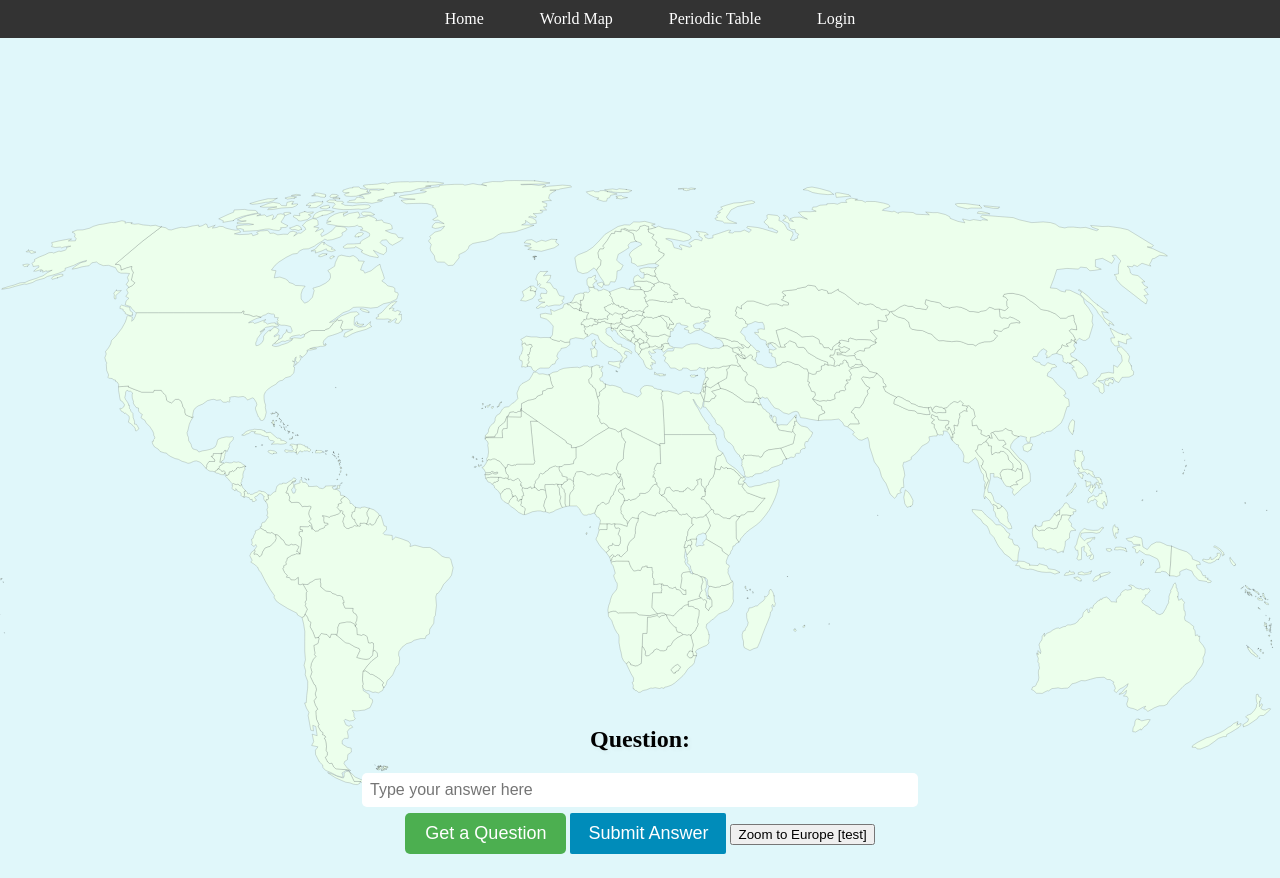
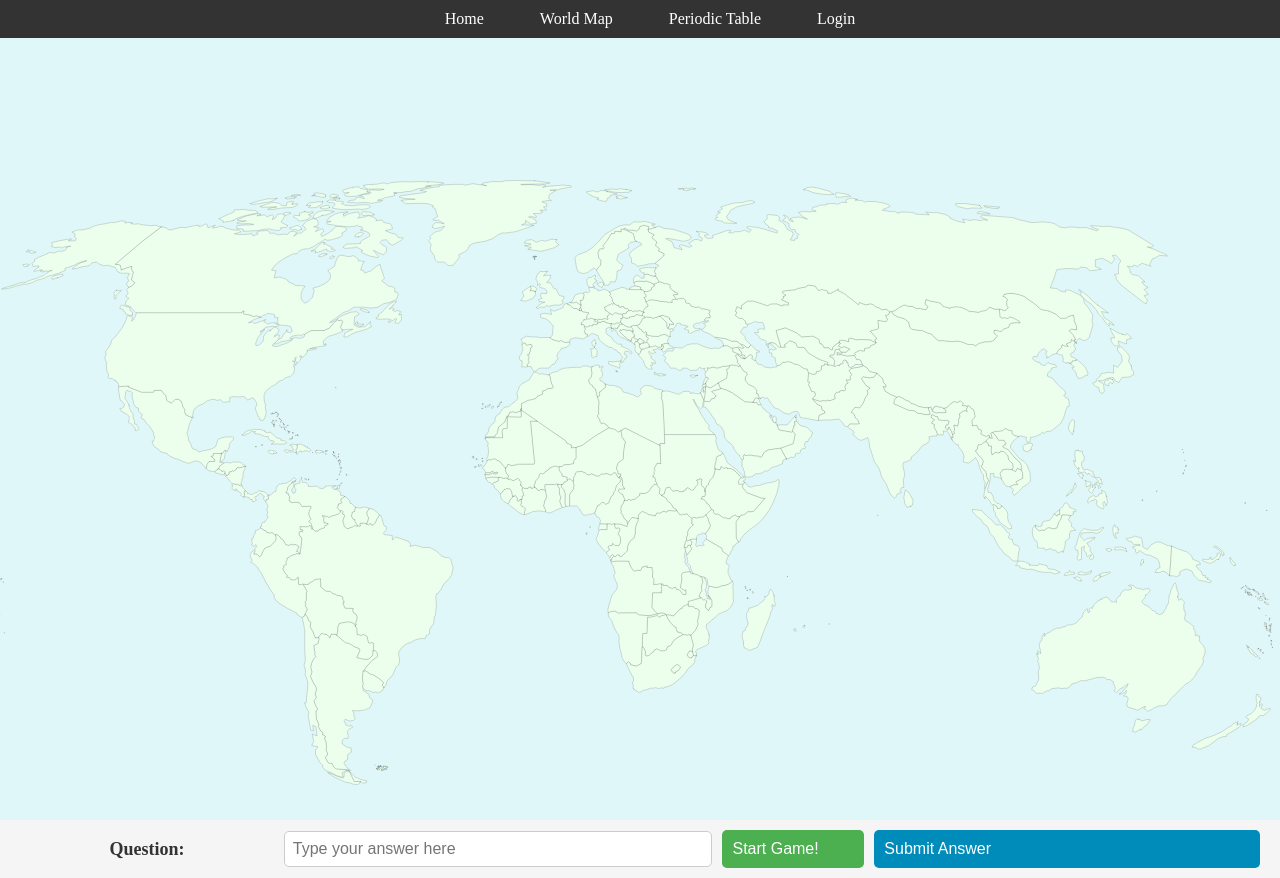
Before and after one commit to Ishi01/CITS5505Group41Project, a Flask app: page /world in a window 1280 px wide. Run offline with Flask 3, Linux system fonts and the light colour scheme.

Commit message:
Preparing Game

```diff
--- a/app/__init__.py
+++ b/app/__init__.py
@@ -27,5 +27,7 @@ def create_app():
 
     from app.routes import main
     app.register_blueprint(main)
+    from app.worldmap import worldmap
+    app.register_blueprint(worldmap)
 
     return app
--- a/app/routes.py
+++ b/app/routes.py
@@ -76,15 +76,6 @@ def periodic_table():
         svg_content = file.read()
     return render_template('periodic_table.html', svg_content=svg_content)
 
-@main.route('/world')
-# @login_required
-def world():
-    svg_path = os.path.join(current_app.root_path, 'static', 'world.svg')
-    with open(svg_path, 'r') as file:
-        svg_content = file.read()
-    return render_template('world.html', svg_content=svg_content)
-
-
 @main.route('/login', methods=['GET', 'POST'])
 def login():
     if current_user.is_authenticated:
--- a/app/static/css/world.css
+++ b/app/static/css/world.css
@@ -12,96 +12,117 @@ svg * {
   display: none;
 }
 
-
-.container {
-  position: fixed;
-  bottom: 0px;
-  /* Adjust based on the height of tabsContainer */
-  left: 50%;
-  transform: translateX(-50%);
-  text-align: center;
-  padding: 2px;
-  background-color: rgba(0, 0, 0, 0.00);
-  border-radius: 4px 4px 0 0;
-  width: 80%;
-  max-width: 600px;
-  z-index: 1001;
-  /* Ensure it remains visible above #tabsContainer */
-}
-
-.container {
-  pointer-events: none;
-}
-
-.input-container * {
-  pointer-events: auto;
-}
-
-.container .input-container button.clickable-child {
-  pointer-events: auto;
-}
-
-#getQAcountries {
-  padding: 10px 20px;
-  font-size: 18px;
-  background-color: #4CAF50;
-  color: white;
-  border: none;
-  border-radius: 5px;
-  cursor: pointer;
-  margin-bottom: 20px;
-}
-
-#question {
-  font-size: 24px;
-  font-weight: bold;
-  color: rgb(0, 0, 0);
-  margin-bottom: 20px;
-  text-shadow: 2px 2px 4px rgba(0, 0, 0, 0.05);
-  justify-content: center;
-  align-items: center;
-  display: flex;
-}
-
-#answerInput {
-  padding: 8px;
-  font-size: 16px;
-  width: 90%;
-  border: none;
-  border-radius: 5px;
-  margin-bottom: 6px;
-  pointer-events: all;
-}
-
-#submitAnswerButton {
-  padding: 10px 18px;
-  font-size: 18px;
-  background-color: #008CBA;
-  color: white;
-  border: none;
-  border-radius: 2px;
-  margin-bottom: 0px;
-  cursor: pointer;
-}
-
-#modeSwitchButton {
-  padding: 10px 18px;
-  font-size: 18px;
-  background-color: #ba5a00;
-  color: white;
-  border: none;
-  border-radius: 2px;
-  margin-bottom: 0px;
-  cursor: pointer;
-}
-
 #feedback {
   font-size: 18px;
   color: rgb(0, 0, 0);
   margin-top: 0px;
   margin-bottom: 2px;
   text-shadow: 2px 2px 4px rgba(0, 0, 0, 0.05);
+  z-index: 1001;
+  display: flex;
+  align-items: center;
+  position: fixed;
+  justify-content: center;
+  pointer-events: none;
+  bottom: 60px;
+  left: 0;
+  width: 100%;
 }
+
+#tabsContainer {
+  position: fixed;
+  bottom: 60px; /* Adjust the value based on the height of the input container */
+  left: 0;
+  width: 100%;
+  background-color: rgba(255, 255, 255, 0);
+  padding: 10px;
+  display: flex;
+  flex-wrap: wrap;
+  justify-content: center;
+  z-index: 1000;
+  pointer-events: none;
+}
+
+.container {
+  display: flex;
+  align-items: center;
+  position: fixed;
+  bottom: 0;
+  left: 0;
+  right: 0;
+  padding: 10px;
+  background-color: #f5f5f5;
+  z-index: 999;
+  pointer-events: none;
+  /* Ensure it remains visible above #tabsContainer */
+}
+
+.container button.clickable-child {
+  display: flex;
+  align-items: center;
+  pointer-events: auto;
+}
+
+.button-container {
+  display: flex;
+  width: 100%;
+}
+
+#startGame,
+#submitAnswerButton,
+#pass {
+  padding: 10px;
+  font-size: 16px;
+  border: none;
+  border-radius: 5px;
+  cursor: pointer;
+}
+
+#startGame {
+  flex: 1;
+  background-color: #4CAF50;
+  color: white;
+  margin-right: 10px;
+}
+
+#question {
+  flex: 2;
+  font-size: 18px;
+  font-weight: bold;
+  color: #333;
+  margin: 0;
+  text-align: center;
+}
+
+#answerInput {
+  flex: 3;
+  padding: 8px;
+  font-size: 16px;
+  border: 1px solid #ccc;
+  border-radius: 5px;
+  margin-right: 10px;
+}
+
+.button-container {
+  flex: 4;
+  display: flex;
+}
+
+#submitAnswerButton {
+  flex: 3;
+  background-color: #008CBA;
+  color: white;
+  margin-right: 10px;
+}
+
+#pass {
+  flex: 1;
+  background-color: #e7e7e7;
+  color: black;
+}
+
+
+
 
 html,
 body {
@@ -143,20 +164,6 @@ svg {
 
 svg:active {
   cursor: grabbing;
-}
-
-#tabsContainer {
-  position: fixed;
-  bottom: 0;
-  left: 0;
-  width: 100%;
-  background-color: rgba(255, 255, 255, 0);
-  padding: 10px;
-  display: flex;
-  flex-wrap: wrap;
-  justify-content: center;
-  z-index: 1000;
-  pointer-events: none;
 }
 
 
--- a/app/static/js/world.js
+++ b/app/static/js/world.js
@@ -3,6 +3,7 @@ $(document).ready(function () {
     var selectedPaths = []; // Array to store the currently selected paths
     var currentMode = 0; // Default mode
     var selectOnly = [];
+    let lastTouchTime = 0; // to store the time of the last touch
 
     attachInputHandlers();
 
@@ -16,7 +17,7 @@ $(document).ready(function () {
             event.preventDefault();
             let now = new Date().getTime();
             let timeSinceLastTouch = now - lastTouchTime;
-            if (timeSinceLastTouch < 500 && timeSinceLastTouch > 0) {
+            if (timeSinceLastTouch < 300 && timeSinceLastTouch > 0) {
                 // Trigger double click if it's a quick successive touch
                 $('#submitAnswerButton').trigger('click');
             } else {
@@ -30,8 +31,6 @@ $(document).ready(function () {
             }
             lastTouchTime = now;
         }
-
-        let lastTouchTime = 0; // to store the time of the last touch
 
         if (currentMode === 0) {
             $('#answerInput').on('input', function () {
@@ -122,6 +121,13 @@ $(document).ready(function () {
     function selectPathMode0(path) {
         let pathClass = '#svg-container svg path.' + $(path).attr('class');
         let className = $(path).attr('class'); // Get the class attribute of the clicked path
+        if (selectedPaths[0] == pathClass) {
+            selectedPaths = [];
+            resetSVGStyles(this);
+            className = className.replace(/_/g, ' '); // Replace all underscores with spaces
+            $('#answerInput').val(className);
+            updateSelectedCountriesDisplay(className);
+        } else {
             if (selectOnly.includes(className) || selectOnly.length == 0) {
                 selectedPaths = [pathClass]; // Reset and select new path
                 if (className) {
@@ -130,6 +136,7 @@ $(document).ready(function () {
                     updateSelectedCountriesDisplay(className);
                 }
                 resetSVGStyles(this);
+            }
         }
     }
 
@@ -149,31 +156,45 @@ $(document).ready(function () {
     }
 
     function updateSelectedCountriesDisplay(country) {
-        if (!$('#tab-' + country.replace(/\s+/g, '-')).length) { // Check if the tab does not already exist
+        var countryId = 'tab-' + country.replace(/\s+/g, '-');
+        if (!$('#' + countryId).length) {
+            if (currentMode === 0) {
+                // Single tab mode: clear existing tabs before adding a new one
+                $('.country-tab').remove();
+                selectedCountries = []; // Clear the array as only one country can be selected
+            }
+            // Proceed to add new tab
             var tab = $('<div/>', {
-                id: 'tab-' + country.replace(/\s+/g, '-'),
+                id: countryId,
                 class: 'country-tab',
                 text: country,
                 click: function () {
-                    $(this).remove();
-                    adjustTabsPosition(); // Adjust the remaining tabs' positions
+                    $(this).remove(); // Remove the tab from UI
+                    selectedPaths = selectedPaths.filter(c => c !== country); // Update selectedCountries
+                    adjustTabsPosition(); // Adjust the positions of remaining tabs
+                    $(document).trigger('tabs-update'); // Notify the document about the update
                 }
             }).css({
                 transform: 'scale(0)',
                 opacity: 0
             }).appendTo('#tabsContainer');
+
             // Animate the tab to scale up and fade in
             setTimeout(function () {
                 tab.css({
                     transform: 'scale(1)',
                     opacity: 1
                 });
-            }, 10); // Timeout ensures the CSS is applied after the tab is rendered
-            adjustTabsPosition(); // Adjust positions of all tabs to accommodate the new one
-            $(document).trigger('tabs-update');
+            }, 10);
+
+            selectedPaths.push(country); // Add new country to the array
         } else {
-            $('#tab-' + country.replace(/\s+/g, '-')).remove(); // Remove the tab if it already exists
+            // If the tab exists and the mode allows multiple tabs, or it's the only tab in single mode
+            $('#' + countryId).remove();
+            selectedPaths = selectedPaths.filter(c => c !== country); // Update selectedCountries
         }
+        adjustTabsPosition(); // Adjust positions after adding or removing tabs
+        $(document).trigger('tabs-update'); // Notify the document about the update
     }
 
     function adjustTabsPosition() {
@@ -184,6 +205,14 @@ $(document).ready(function () {
         } else {
             $('#tabsContainer').css('justify-content', 'center');
         }
+    }
+
+    function removeAllTabs() {
+        $('.country-tab').each(function () {
+            $(this).remove(); // Remove each tab
+        });
+        adjustTabsPosition(); // Adjust the positions in case you need to realign other elements
+        $(document).trigger('tabs-update'); // Notify the document that all tabs have been removed
     }
 
     $('.country-tab').click(function () {
@@ -233,25 +262,44 @@ $(document).ready(function () {
     //              Buttons             //
     //////////////////////////////////////
 
-    $('#modeSwitchButton').on('click', function () {
-        currentMode = (currentMode === 0 ? 1 : 0); // Toggle mode
-        selectedPaths = []; // Clear selections on mode change
-        resetSVGStyles();
-        attachInputHandlers(); // Re-attach input handlers based on new currentMode
-        console.log('Mode switched to:', currentMode);
+    $('#startGame').on('click', function () {
+        $(this).hide(); // Hide the startGame button
+        $('#pass').show(); // Show the pass button
+        $.ajax({
+            url: '/start-game-session#countries',
+            type: 'GET',
+            success: function (response) {
+                if (response.success) {
+                    var serverStartTime = response.start_time * 1000; // Convert to milliseconds
+                    var timerInterval = setInterval(function() {
+                        var currentTime = Date.now();
+                        var elapsedTime = currentTime - serverStartTime;
+                        var seconds = Math.floor(elapsedTime / 1000); // Convert milliseconds to seconds
+                        $('#timer').text(seconds + 's');
+                    }, 1000); // Update the timer every second
+                    getNextQuestion();  // Start the game by fetching the first question
+                }
+            },
+            error: function (error) {
+                console.log("Error starting game session:", error);
+            }
+        });
     });
 
-    // Get Random Question Button & Response Handling
-    $('#getQAcountries').on('click', function () {
+    function getNextQuestion() {
         $.ajax({
-            url: '/get-random-qa#countries',
+            url: '/get-next-question#countries',
             type: 'GET',
             success: function (response) {
-                $('#question').text(response.question); // Display the question
-                $('#answerInput').val(''); // Clear previous answer
-                $('#feedback').text(''); // Clear previous feedback
+                if (response.error) {
+                    alert('Game Over or Error: ' + response.error);
+                } else {
+                    $('#question').text(response.question);
+                    $('#answerInput').val('');
+                    $('#feedback').text('');
 
                     currentMode = response.is_multiple_choice ? 1 : 0;
+                    removeAllTabs();
                     selectedPaths = [];
                     resetSVGStyles();
                     attachInputHandlers();
@@ -261,15 +309,18 @@ $(document).ready(function () {
                         zoneGlobal();
                         resetSVGStyles();
                     }
-                selectedPath = null; // Clear selected path
+                }
             },
             error: function (error) {
-                console.log("Error fetching question:", error);
+                console.log("Error fetching next question:", error);
             }
         });
+    }
+
+    $('#pass').on('click', function () {
+        getNextQuestion();
     });
 
-    // Submit Answer Button & Response Handling
     $('#submitAnswerButton').on('click', function () {
         var answerData;
 
@@ -279,37 +330,44 @@ $(document).ready(function () {
                 question: $('#question').text()
             };
         } else {
-            var selectedCountries = selectedPaths.map(function (path) {
-                return $(path).attr('class').replace(/\_/g, ' ');  // Convert class to country name
+            let selectedAnswerCountries = selectedPaths.map(function (path) {
+                let $path = $(path);
+                if ($path.length) {
+                    return $path.attr('class').replace(/\_/g, ' ');  // Convert class to country name
+                } else {
+                    return null;
+                }
+            });
+            // Filter out any null values from the resulting array
+            selectedAnswerCountries = selectedAnswerCountries.filter(function (country) {
+                return country !== null;
             });
 
             answerData = {
-                answer: selectedCountries,
+                answer: selectedAnswerCountries,
                 question: $('#question').text()
             };
         }
 
         $.ajax({
-            url: '/check-answer#countries',
+            url: '/game-answer#countries',
             type: 'POST',
             contentType: 'application/json',
             data: JSON.stringify(answerData),
             success: function (response) {
-                $('#feedback').text(response.is_correct ? 'Correct!' : 'Incorrect. Try again!');
-                resetSVGStyles();
-                selectedPath = null; // Clear selected path on submission
+                if (response.is_correct) {
+                    $('#feedback').text('Correct!');
+                    getNextQuestion();  // Fetch next question only on correct answer
+                } else {
+                    $('#feedback').text('Incorrect. Try again!');
+                    // Optionally reset or end the game here
+                }
+
             },
             error: function (error) {
                 console.log("Error checking answer:", error);
             }
         });
-    });
-
-
-
-    // Original button click event refactored to use the new function
-    $('#zoomToEurope').on('click', function () {
-        zoneEurope();
     });
 
     //////////////////////////////////////
@@ -349,7 +407,7 @@ $(document).ready(function () {
 
         $('svg path').each(function () {
             var pathClass = $(this).attr('class');
-            if(regionCountries.length != 0) {
+            if (regionCountries.length != 0) {
                 if ($.inArray(pathClass, regionCountries) === -1) {
                     $(this).css({
                         'stroke-width': '0.4083586658048981',
@@ -654,7 +712,7 @@ $(document).ready(function () {
     // Function to adjust margins dynamically based on the number of tabs
     function adjustContainerMargin() {
         var tabsHeight = $('#tabsContainer').outerHeight(true); // true includes margin in the calculation
-        $('.container').css('margin-bottom', tabsHeight + 'px'); // Apply bottom margin to '.container'
+        $('.container').css('margin-top', tabsHeight + 'px'); // Apply bottom margin to '.container'
     }
 
     // Trigger this adjustment when tabs are added or removed
--- a/app/templates/base.html
+++ b/app/templates/base.html
@@ -15,7 +15,7 @@
 <body>
     <div id="topdiv">
         <a href="{{ url_for('main.index') }}">Home</a>
-        <a href="{{ url_for('main.world') }}">World Map</a>
+        <a href="{{ url_for('worldmap.world') }}">World Map</a>
         <a href="{{ url_for('main.periodic_table') }}">Periodic Table</a>
         {% if current_user.is_anonymous %}
         <a href="{{ url_for('main.login') }}">Login</a>
--- a/app/templates/world.html
+++ b/app/templates/world.html
@@ -2,8 +2,12 @@
 
 {% block header %}
 {{ super() }}
+
+{% if script == "game" %}
 <script src="{{ url_for('static', filename='js/world.js') }}"></script>
-    <script src="{{ url_for('static', filename='js/svgMovement.js') }}"></script>
+{% else %}
+<script src="{{ url_for('static', filename='js/world.js') }}"></script>
+{% endif %}
 <link rel="stylesheet" href="{{ url_for('static', filename='css/world.css') }}" />
 <meta name="viewport" content="width=device-width, initial-scale=1.0, orientation=portrait">
 
@@ -13,19 +17,18 @@
 <div id="svg-container">
   {{ svg_content | safe }}
 </div>
+<span id="feedback"></span>
 <div id="tabsContainer">
 </div>
 <div class="container">
     <p id="question"><strong>Question:</strong></p>
     <input type="text" id="answerInput" placeholder="Type your answer here">
-    <div class="input-container">
-      <button id="getQAcountries" class="clickable-child">Get a Question</button>
+    <div class="button-container">
+      <button id="startGame" class="clickable-child">Start Game!</button>
       <button id="submitAnswerButton" class="clickable-child">Submit Answer</button>
-      <button id="zoomToEurope" class="clickable-child">Zoom to Europe [test]</button>
+      <button id="pass" class="clickable-child" style="display: none;">Pass</button>
     </div>
-    <p id="feedback"></p>
+  <span id="timer" class="clickable-child"></span>
+  <span id="feedback"></span>
 </div>
-
-
-
 {% endblock %}
```
Also changed, not shown: app/load_data.py (+12 -0 lines), app/worldmap.py (added, +71 -0 lines), app/static/js/game.js (added). Lines whose indentation alone changed are shown as unchanged.
